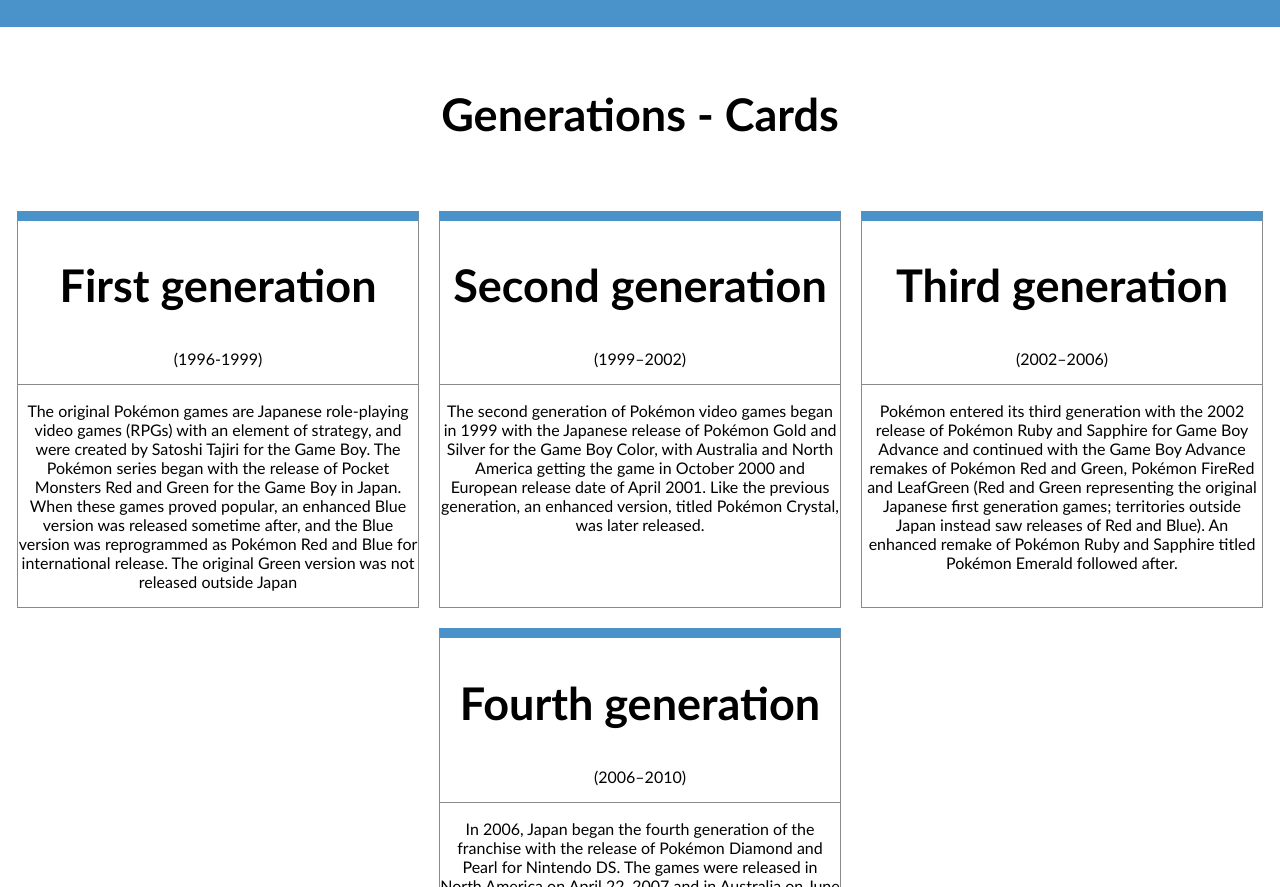
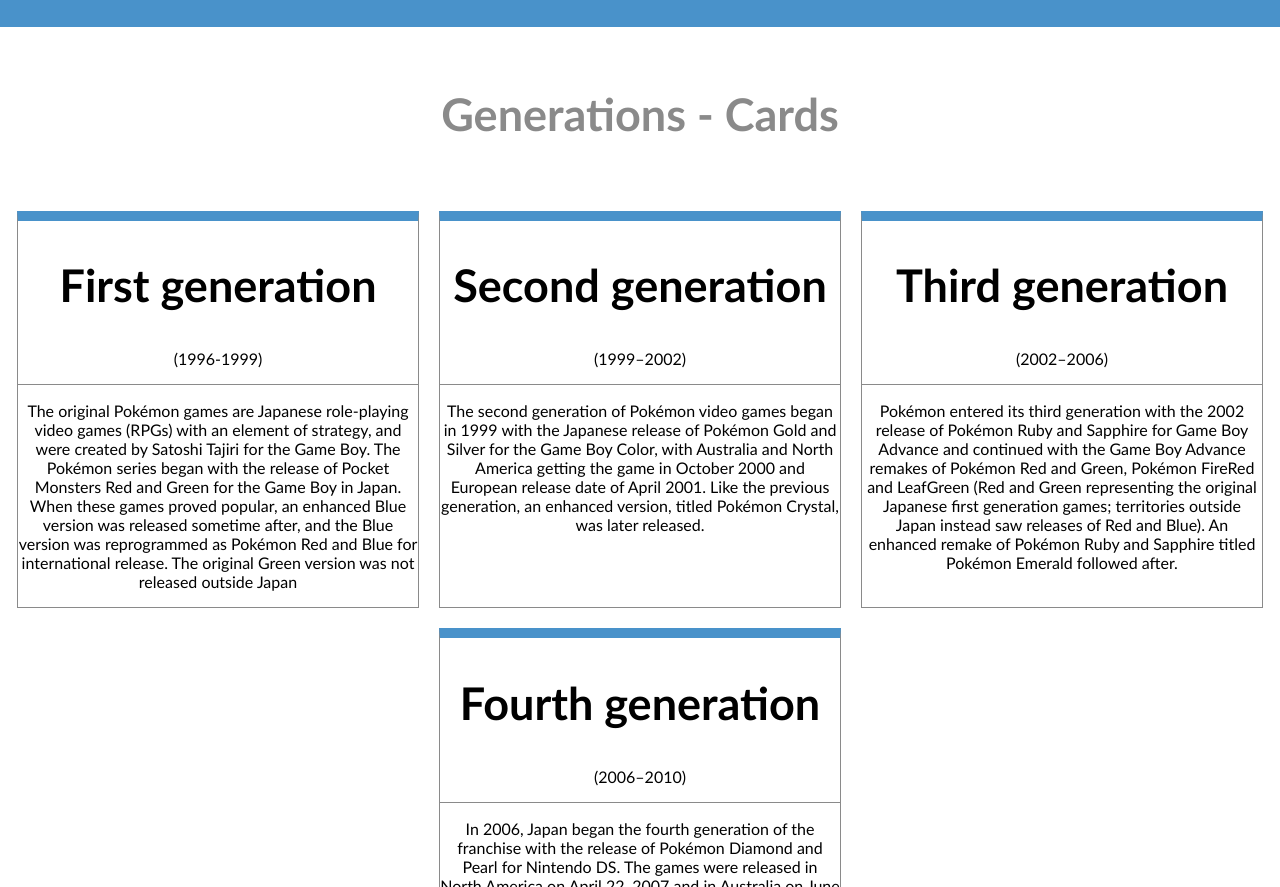
Before and after one commit to Piyush2961/test-pokemon, a plain HTML site: page index.html in a window 1280 px wide. Shown: the part 6444-7331 px from the top of the page. Drawn offline with Linux system fonts and the light colour scheme.

Commit message:
changed ganeration cards colour

```diff
--- a/index.html
+++ b/index.html
@@ -490,7 +490,7 @@ background-color: #4992ca;">
     <!-- ------- cards section begins ------  -->
 
     <div class="cards_container">
-      <h4>Generations - Cards</h4>
+      <h4 style="color: #8a8a8a;">Generations - Cards</h4>
 
       <div class="inner_cards_container">
 
```
